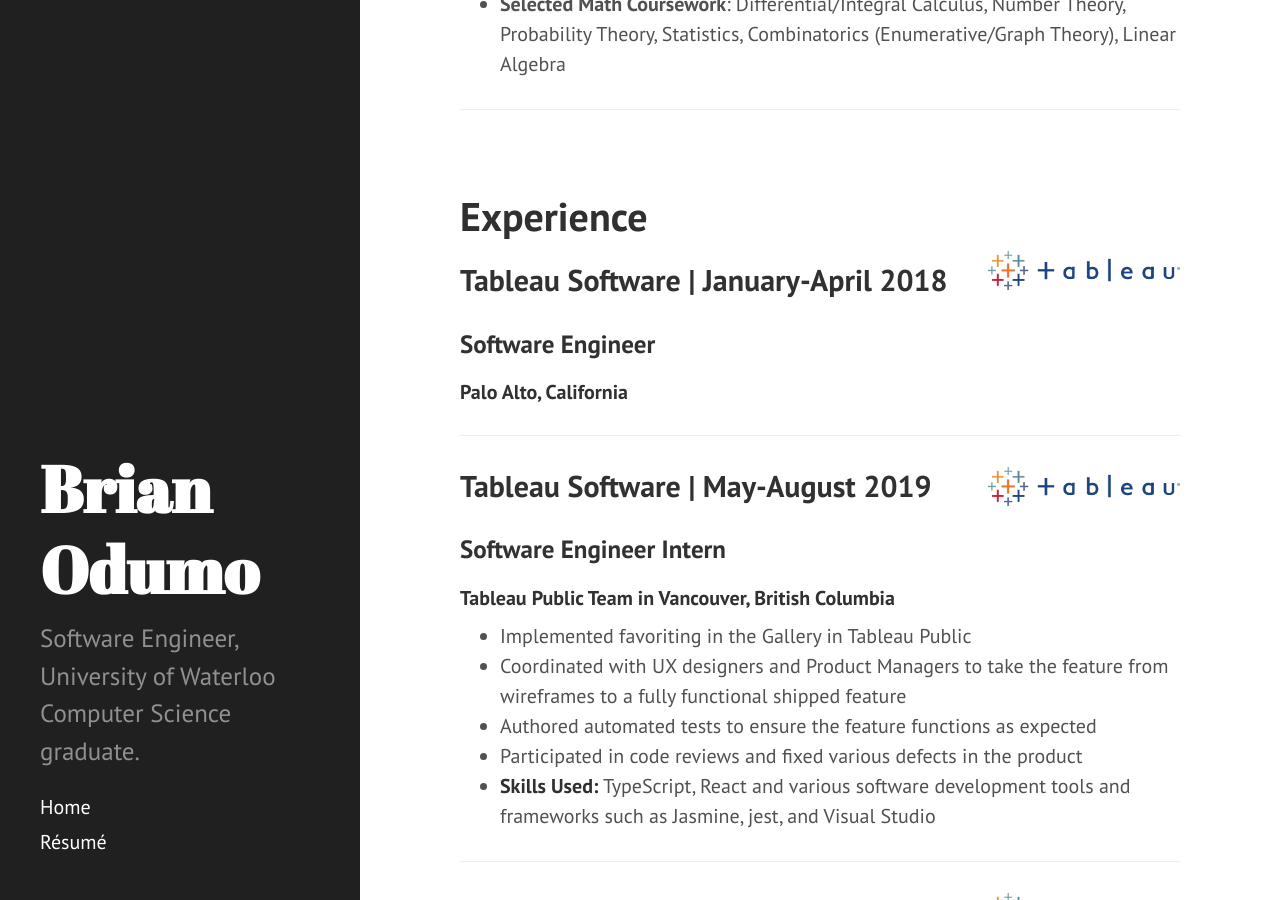
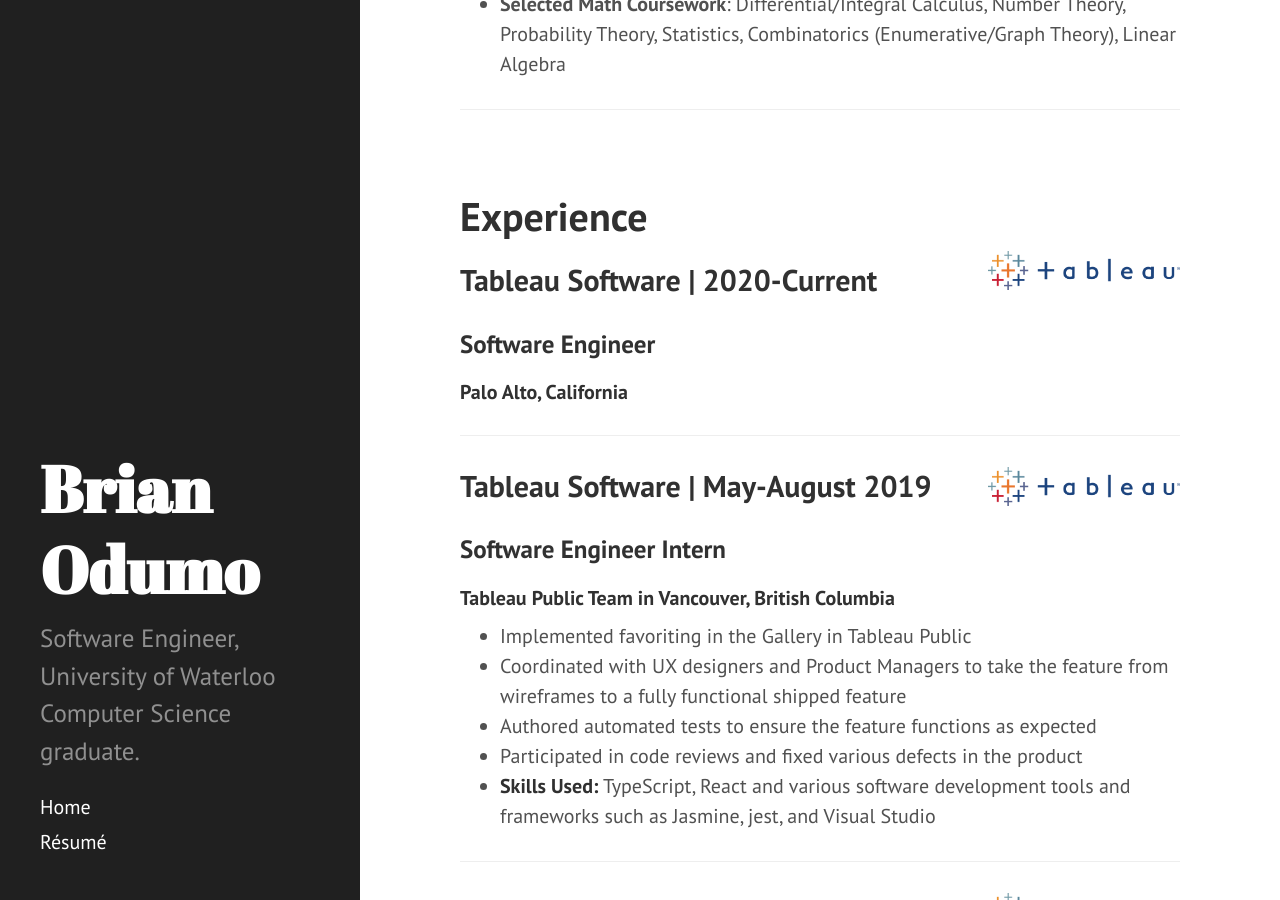
Before and after one commit to brianod/brianod.github.io, a Jekyll site: the page built from index.html, in a window 1280 px wide and 900 px high, scrolled down 366 px. Built offline with Jekyll 4.4.1, drawn with Linux system fonts in a browser that asks for light colours; the list of posts is cut into pages by our own code.

Commit message:
Update index.html

```diff
--- a/index.html
+++ b/index.html
@@ -32,7 +32,7 @@
     </h1>
 
     <p style="float: right;"><img src="../public/tableau.png" height="39px" width="192px"></p>
-<h2>Tableau Software | January-April 2018</h2>
+<h2>Tableau Software | 2020-Current</h2>
 <h3>Software Engineer</h3>
 <h4>Palo Alto, California</h4>
 <hr style="clear:both;">
```
